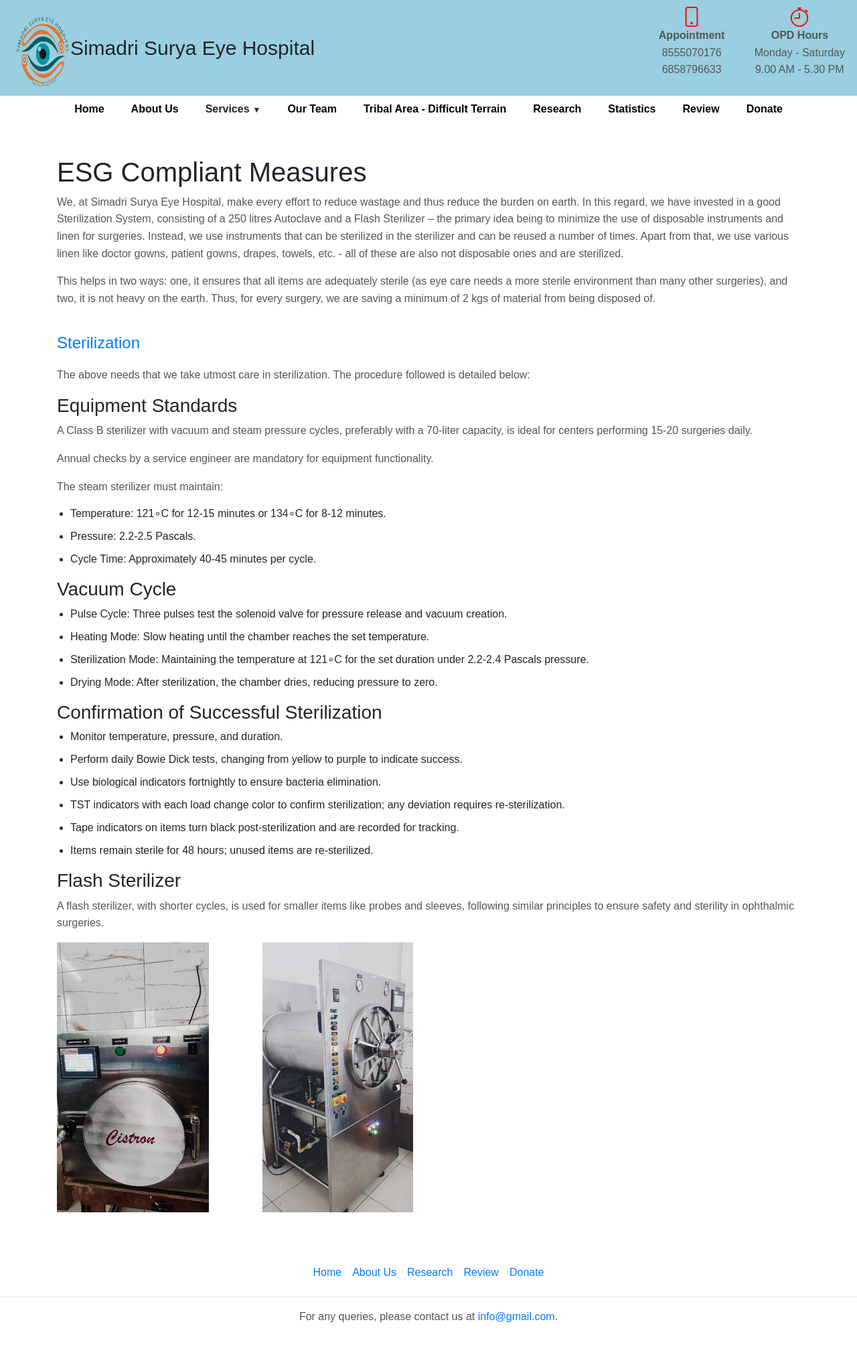
After one commit to lingareddy12/simadrisuryaeyehospital, a Flask app: a page that uses templates/header.html in a window 1280 px wide. The commit adds this page. Shown: the whole page at 67% size. Run offline with Flask 3, Linux system fonts and the light colour scheme; some libraries are stand-ins or nearby versions.

Commit message:
added active measures

```diff
--- a/app.py
+++ b/app.py
@@ -88,6 +88,15 @@ def team():
 def donate():
     return render_template('donations.html')
 
+@app.route('/payment',methods=['GET','POST'])
+def payment():
+    return render_template('payment.html')
+
+@app.route('/Pro Active Measures',methods=['GET','POST'])
+def activemeasures():
+    return render_template('activemeasures.html')
+
+
 
 
 
--- /dev/null
+++ b/templates/activemeasures.html
@@ -0,0 +1,115 @@
+<!DOCTYPE html>
+<html lang="en">
+
+<head>
+    <meta charset="UTF-8">
+    <meta name="viewport" content="width=device-width, initial-scale=1.0">
+    <title>ESG Compliant Measures - Simadri Surya Eye Hospital</title>
+    <link href="https://maxcdn.bootstrapcdn.com/bootstrap/4.5.2/css/bootstrap.min.css" rel="stylesheet">
+    <style>
+        body {
+            font-family: Arial, sans-serif;
+            background-color: #f4f4f4;
+            margin: 0;
+            padding: 0;
+        }
+
+        .container {
+            background-color: #fff;
+            padding: 30px;
+            max-width:100%;
+            border-radius: 10px;
+
+            margin-top: 20px;
+        }
+
+        h1, h2 {
+            color: #333;
+            margin-bottom: 20px;
+        }
+
+        p {
+            color: #555;
+            line-height: 1.6;
+        }
+
+        .section-title {
+            margin-top: 40px;
+            margin-bottom: 20px;
+            color: #007BFF;
+            font-size: 24px;
+        }
+
+        .list {
+            padding-left: 20px;
+        }
+
+        .list li {
+            margin-bottom: 10px;
+        }
+        .images{
+            width:100%;
+            display:flex;
+            align-items:center;
+            gap:80px;
+        }
+    </style>
+</head>
+
+<body>
+    {% include 'header.html' %}
+
+    <div class="container">
+        <h1>ESG Compliant Measures</h1>
+        <p>We, at Simadri Surya Eye Hospital, make every effort to reduce wastage and thus reduce the burden on earth. In this regard, we have invested in a good Sterilization System, consisting of a 250 litres Autoclave and a Flash Sterilizer – the primary idea being to minimize the use of disposable instruments and linen for surgeries. Instead, we use instruments that can be sterilized in the sterilizer and can be reused a number of times. Apart from that, we use various linen like doctor gowns, patient gowns, drapes, towels, etc. - all of these are also not disposable ones and are sterilized.</p>
+
+        <p>This helps in two ways: one, it ensures that all items are adequately sterile (as eye care needs a more sterile environment than many other surgeries), and two, it is not heavy on the earth. Thus, for every surgery, we are saving a minimum of 2 kgs of material from being disposed of.</p>
+
+        <h2 class="section-title">Sterilization</h2>
+
+
+        <p>The above needs that we take utmost care in sterilization. The procedure followed is detailed below:</p>
+
+        <h3>Equipment Standards</h3>
+        <p>A Class B sterilizer with vacuum and steam pressure cycles, preferably with a 70-liter capacity, is ideal for centers performing 15-20 surgeries daily.</p>
+        <p>Annual checks by a service engineer are mandatory for equipment functionality.</p>
+        <p>The steam sterilizer must maintain:</p>
+        <ul class="list">
+            <li>Temperature: 121∘C for 12-15 minutes or 134∘C for 8-12 minutes.</li>
+            <li>Pressure: 2.2-2.5 Pascals.</li>
+            <li>Cycle Time: Approximately 40-45 minutes per cycle.</li>
+        </ul>
+
+        <h3>Vacuum Cycle</h3>
+        <ul class="list">
+            <li>Pulse Cycle: Three pulses test the solenoid valve for pressure release and vacuum creation.</li>
+            <li>Heating Mode: Slow heating until the chamber reaches the set temperature.</li>
+            <li>Sterilization Mode: Maintaining the temperature at 121∘C for the set duration under 2.2-2.4 Pascals pressure.</li>
+            <li>Drying Mode: After sterilization, the chamber dries, reducing pressure to zero.</li>
+        </ul>
+
+        <h3>Confirmation of Successful Sterilization</h3>
+        <ul class="list">
+            <li>Monitor temperature, pressure, and duration.</li>
+            <li>Perform daily Bowie Dick tests, changing from yellow to purple to indicate success.</li>
+            <li>Use biological indicators fortnightly to ensure bacteria elimination.</li>
+            <li>TST indicators with each load change color to confirm sterilization; any deviation requires re-sterilization.</li>
+            <li>Tape indicators on items turn black post-sterilization and are recorded for tracking.</li>
+            <li>Items remain sterile for 48 hours; unused items are re-sterilized.</li>
+        </ul>
+
+        <h3>Flash Sterilizer</h3>
+        <p>A flash sterilizer, with shorter cycles, is used for smaller items like probes and sleeves, following similar principles to ensure safety and sterility in ophthalmic surgeries.</p>
+        <div class="images">
+            <img src="static/images/steriliser1.png" alt="Image 2">
+            <img src="static/images/steriliser2.png" alt="Image 2">
+         </div>
+    </div>
+
+    {% include 'footer.html' %}
+
+    <script src="https://ajax.googleapis.com/ajax/libs/jquery/3.5.1/jquery.min.js"></script>
+    <script src="https://maxcdn.bootstrapcdn.com/bootstrap/4.5.2/js/bootstrap.min.js"></script>
+</body>
+
+</html>
--- a/templates/header.html
+++ b/templates/header.html
@@ -264,6 +264,7 @@
                     <a href="{{ url_for('cataract')}}">Cataract</a>
                     <a href="{{ url_for('retina')}}">Retina</a>
                     <a href="{{ url_for('orbit')}}">Orbit & Oculoplasty Surgery</a>
+                    <a href="{{ url_for('activemeasures')}}">Pro Active measures</a>
 
                 </div>
             </div>
--- a/templates/research.html
+++ b/templates/research.html
@@ -94,7 +94,7 @@
             margin-top: 20px;
             font-size:12px;
             overflow: hidden; /* Hide overflowing content */
-            max-height: 60px; /* Limit the height of the content */
+            max-height: 80px; /* Limit the height of the content */
         }
         .box.show .content {
             max-height: none; /* Expand the content height */
@@ -428,7 +428,7 @@ img {
         <div class="box">
 
             <div class="content">
-                <p><strong>A robust segmentation of retinal fluids from OCT images using MCFAR-net</strong></p>
+                <p><strong>A robust segmentation of retinal fluids from OCT images using MCFAR-net,published in NeuroComputing Elseiver with Impact Factor 6.</strong></p>
                 <p>
                     This paper presents a novel architecture to detect Macular Edema (ME) in Optical Coherence Tomography (OCT) images that occurs due to high fluid accumulation between the retinal layers of the eye. These excessive fluids have swollen the macular region and may result in visual impairments. To alleviate this problem in its early stage, the proposed model, Multiscale Context Enhancive Aggregation & Refinement Network (MCFAR-Net) is implemented to detect these fluids enabling the prevention of visual loss.
                 </p>
```
Also changed, not shown: templates/data.html (+13 -11 lines), templates/donations.html (+32 -3 lines), templates/payment.html (added, +158 -0 lines), static/images/steriliser1.png (added), static/images/steriliser2.png (added).
